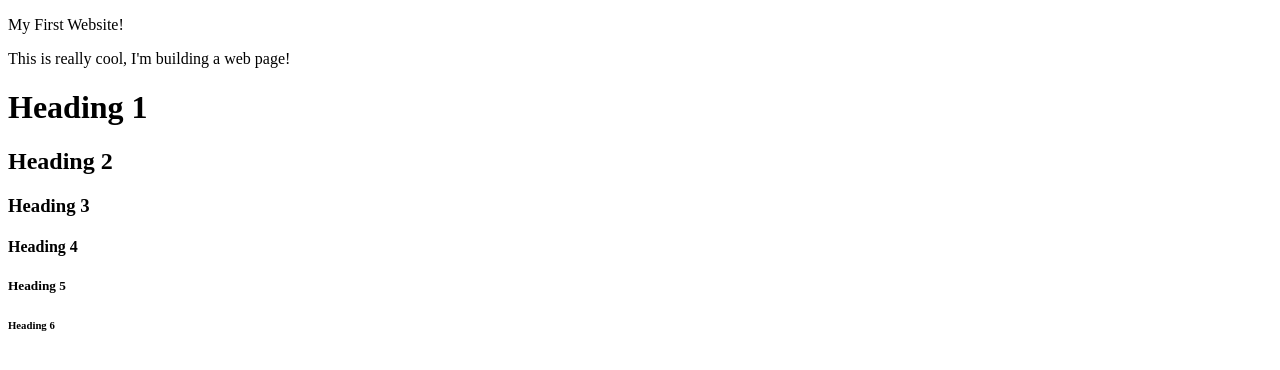
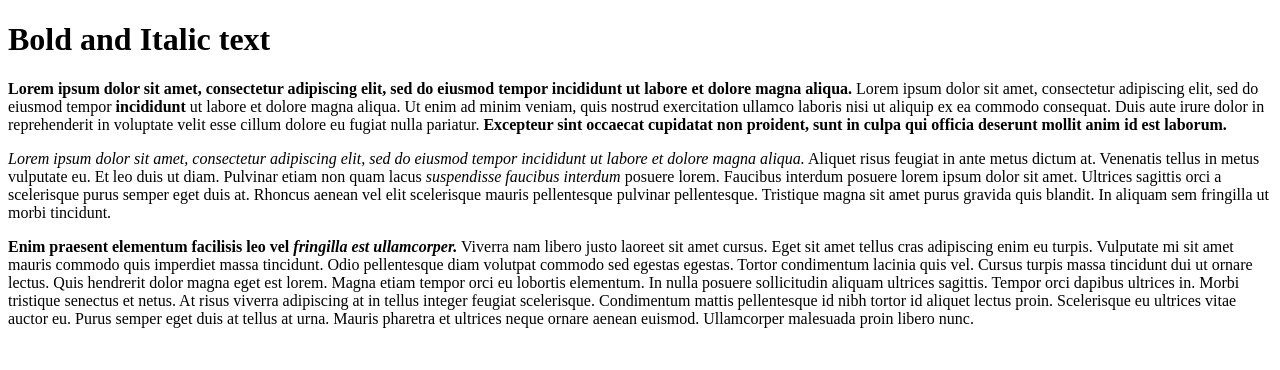
Before and after one commit to Blaise04/HTML-test, a plain HTML site: page index.html in a window 1280 px wide. Drawn offline with Linux system fonts and the light colour scheme.

Commit message:
Edit index.html

```diff
--- a/index.html
+++ b/index.html
@@ -6,15 +6,41 @@
 </head>
 
 <body>
-    <p>My First Website!</p>
+    <h1>Bold and Italic text</h1>
 
-    <p>This is really cool, I'm building a web page!</p>
+    <!-- DO NOT USE <b> & <i> !!! -->
 
-    <h1>Heading 1</h1>
-    <h2>Heading 2</h2>
-    <h3>Heading 3</h3>
-    <h4>Heading 4</h4>
-    <h5>Heading 5</h5>
-    <h6>Heading 6</h6>
+    <!-- <strong> makes my text bold! -->
+
+    <p><strong>Lorem ipsum dolor sit amet, consectetur adipiscing elit, sed do eiusmod tempor
+    incididunt ut labore et dolore magna aliqua.</strong> Lorem ipsum dolor sit amet, consectetur
+    adipiscing elit, sed do eiusmod tempor <strong>incididunt</strong> ut labore et dolore magna aliqua. Ut enim ad minim veniam, quis nostrud exercitation ullamco laboris
+    nisi ut aliquip ex ea commodo consequat. Duis aute irure dolor in reprehenderit in voluptate velit
+    esse cillum dolore eu fugiat nulla pariatur.<strong> Excepteur sint occaecat cupidatat non proident, sunt
+    in culpa qui officia deserunt mollit anim id est laborum.</strong></p>
+
+    <!-- this is an HTML comment -->
+    <!-- <em> stands for emphasis - this makes my text italic!  -->
+
+    <p><em>Lorem ipsum dolor sit amet, consectetur adipiscing elit, sed do eiusmod tempor incididunt ut
+    labore et dolore magna aliqua.</em> Aliquet risus feugiat in ante metus dictum at. Venenatis tellus in
+    metus vulputate eu. Et leo duis ut diam. Pulvinar etiam non quam lacus <em>suspendisse faucibus
+    interdum</em> posuere lorem. Faucibus interdum posuere lorem ipsum dolor sit amet. Ultrices sagittis
+    orci a scelerisque purus semper eget duis at. Rhoncus aenean vel elit scelerisque mauris
+    pellentesque pulvinar pellentesque. Tristique magna sit amet purus gravida quis blandit. In
+    aliquam sem fringilla ut morbi tincidunt.</p>
+
+    <!-- This is bold and italic text - we can embed the into eachother! -->
+
+    <p><strong>Enim praesent elementum facilisis leo vel <em>fringilla est ullamcorper.</em></strong> Viverra nam libero justo
+    laoreet sit amet cursus. Eget sit amet tellus cras adipiscing enim eu turpis. Vulputate mi sit
+    amet mauris commodo quis imperdiet massa tincidunt. Odio pellentesque diam volutpat commodo sed
+    egestas egestas. Tortor condimentum lacinia quis vel. Cursus turpis massa tincidunt dui ut ornare
+    lectus. Quis hendrerit dolor magna eget est lorem. Magna etiam tempor orci eu lobortis elementum.
+    In nulla posuere sollicitudin aliquam ultrices sagittis. Tempor orci dapibus ultrices in. Morbi
+    tristique senectus et netus. At risus viverra adipiscing at in tellus integer feugiat scelerisque.
+    Condimentum mattis pellentesque id nibh tortor id aliquet lectus proin. Scelerisque eu ultrices
+    vitae auctor eu. Purus semper eget duis at tellus at urna. Mauris pharetra et ultrices neque
+    ornare aenean euismod. Ullamcorper malesuada proin libero nunc.</p>
 </body>
 </html>
```
